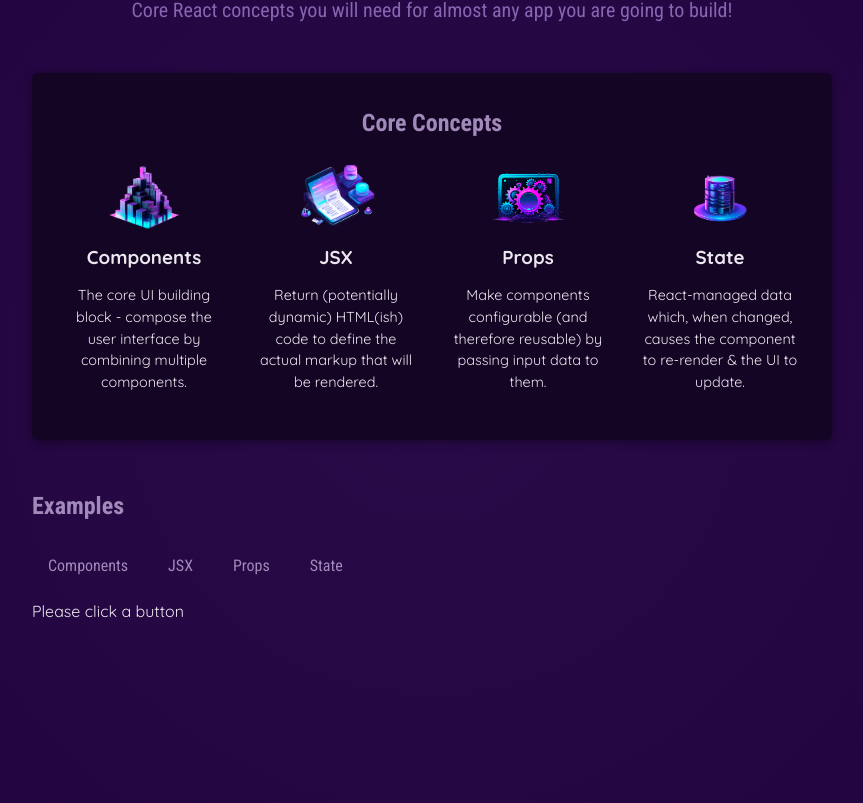
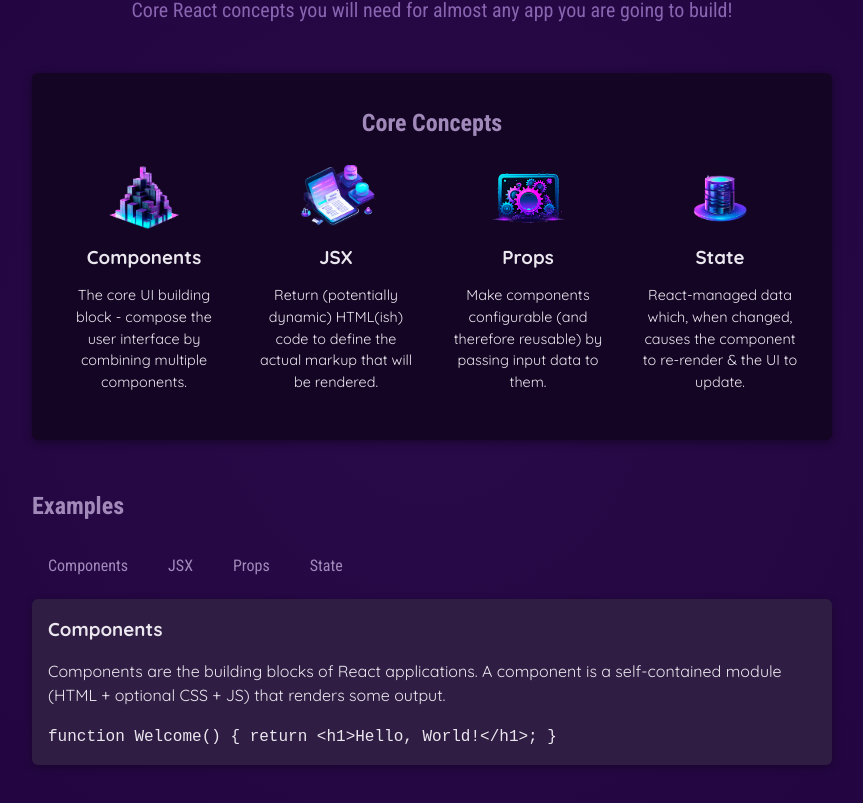
Before and after one commit to Stefanos-katsivelos/React-Essentials-Components-JSX-Props-State, a React (Vite) app: page / in a window 1280 px wide. Shown: the part 259-1062 px from the top of the page, without its empty margins (208-1071 px from the left). Built offline with nearby package versions, Linux system fonts and the light colour scheme.

Commit message:
Deriving & Outputting Data Based on State

```diff
--- a/src/App.jsx
+++ b/src/App.jsx
@@ -1,15 +1,18 @@
+import {useState} from 'react'
+
 import { CORE_CONCEPTS } from "./data";
 import Header from "./components/Header/Header.jsx";
 import CoreConcept from "./components/CoreConcept";
 import TabButton from "./components/TabButton.jsx";
+import { EXAMPLES } from './data.js';
 
 function App() {
-  let tabContent = 'Please click a button'
+  const [ selectedTopic, setSelectedTopic ] = useState('components');
 
   function handleSelect(selectedButton) {
     // selectedButton => 'componentes', 'props', 'state'
-    tabContent = selectedButton;
-    console.log(tabContent)
+    setSelectedTopic(selectedButton);
+    //console.log(selectedTopic);
   }
 
   return (
@@ -32,13 +35,17 @@ function App() {
         <section id="examples">
           <h2>Examples</h2>
           <menu>
-            <TabButton onSelect={() => handleSelect('compontents')}>
+            <TabButton onSelect={() => handleSelect('components')}>
               Components</TabButton>
             <TabButton onSelect={() => handleSelect('jsx')}>JSX</TabButton>
             <TabButton onSelect={() => handleSelect('props')}>Props</TabButton>
             <TabButton onSelect={() => handleSelect('state')}>State</TabButton>
           </menu>
-            {tabContent}
+            <div id='tab-content'>
+              <h3>{EXAMPLES[selectedTopic].title}</h3>
+              <p>{EXAMPLES[selectedTopic].description}</p>
+              <code>{EXAMPLES[selectedTopic].code}</code>
+            </div>
         </section>
       </main>
     </div>
--- a/src/data.js
+++ b/src/data.js
@@ -29,3 +29,55 @@ export const CORE_CONCEPTS = [
       'React-managed data which, when changed, causes the component to re-render & the UI to update.',
   },
 ];
+
+
+export const EXAMPLES = {
+  components: {
+    title: 'Components',
+    description:
+      'Components are the building blocks of React applications. A component is a self-contained module (HTML + optional CSS + JS) that renders some output.',
+    code: `
+function Welcome() {
+  return <h1>Hello, World!</h1>;
+}`,
+  },
+  jsx: {
+    title: 'JSX',
+    description:
+      'JSX is a syntax extension to JavaScript. It is similar to a template language, but it has full power of JavaScript (e.g., it may output dynamic content).',
+    code: `
+<div>
+  <h1>Welcome {userName}</h1>
+  <p>Time to learn React!</p>
+</div>`,
+  },
+  props: {
+    title: 'Props',
+    description:
+      'Components accept arbitrary inputs called props. They are like function arguments.',
+    code: `
+function Welcome(props) {
+  return <h1>Hello, {props.name}</h1>;
+}`,
+  },
+  state: {
+    title: 'State',
+    description:
+      'State allows React components to change their output over time in response to user actions, network responses, and anything else.',
+    code: `
+function Counter() {
+  const [isVisible, setIsVisible] = useState(false);
+
+  function handleClick() {
+    setIsVisible(true);
+  }
+
+  return (
+    <div>
+      <button onClick={handleClick}>Show Details</button>
+      {isVisible && <p>Amazing details!</p>}
+    </div>
+  );
+}`,
+  },
+};
```
